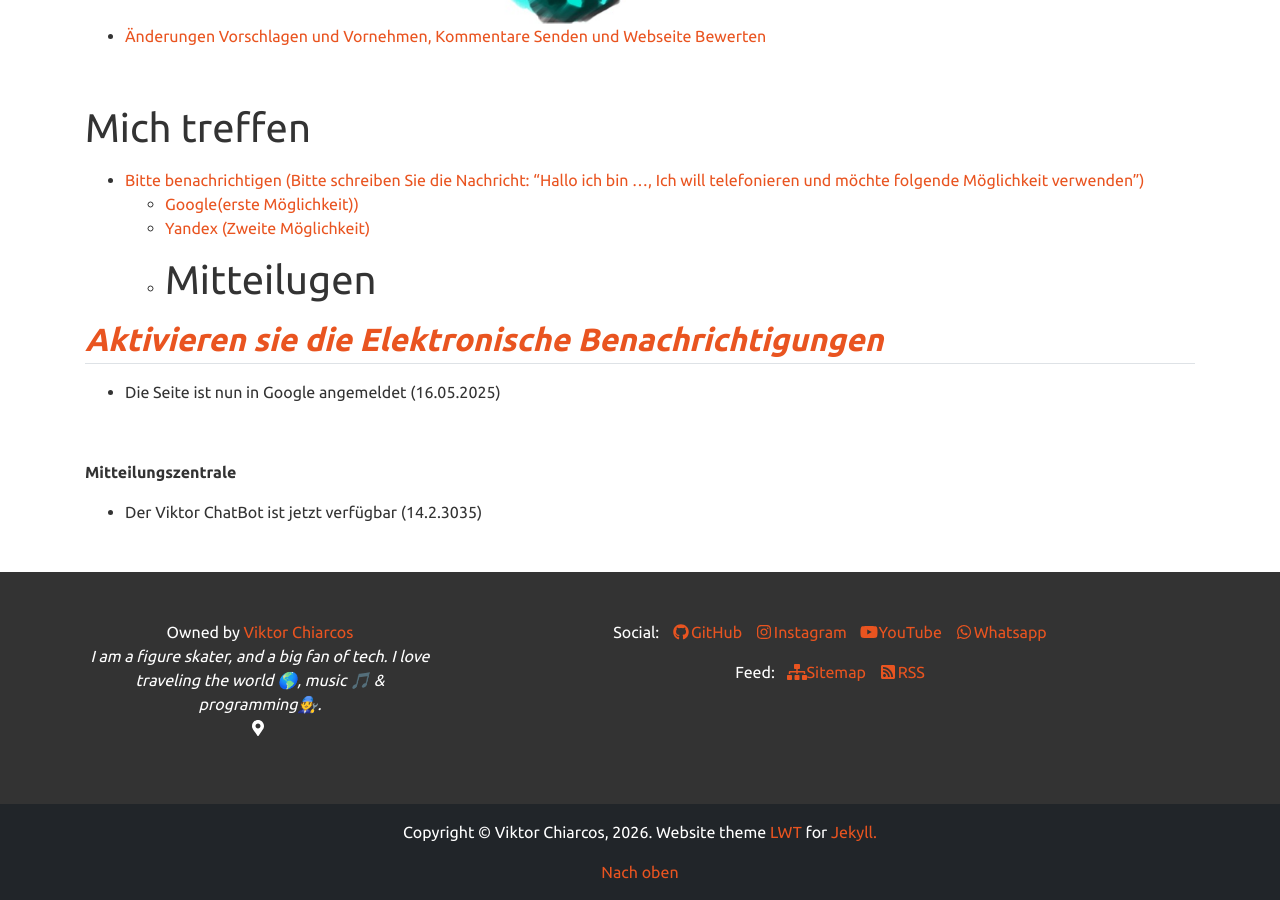
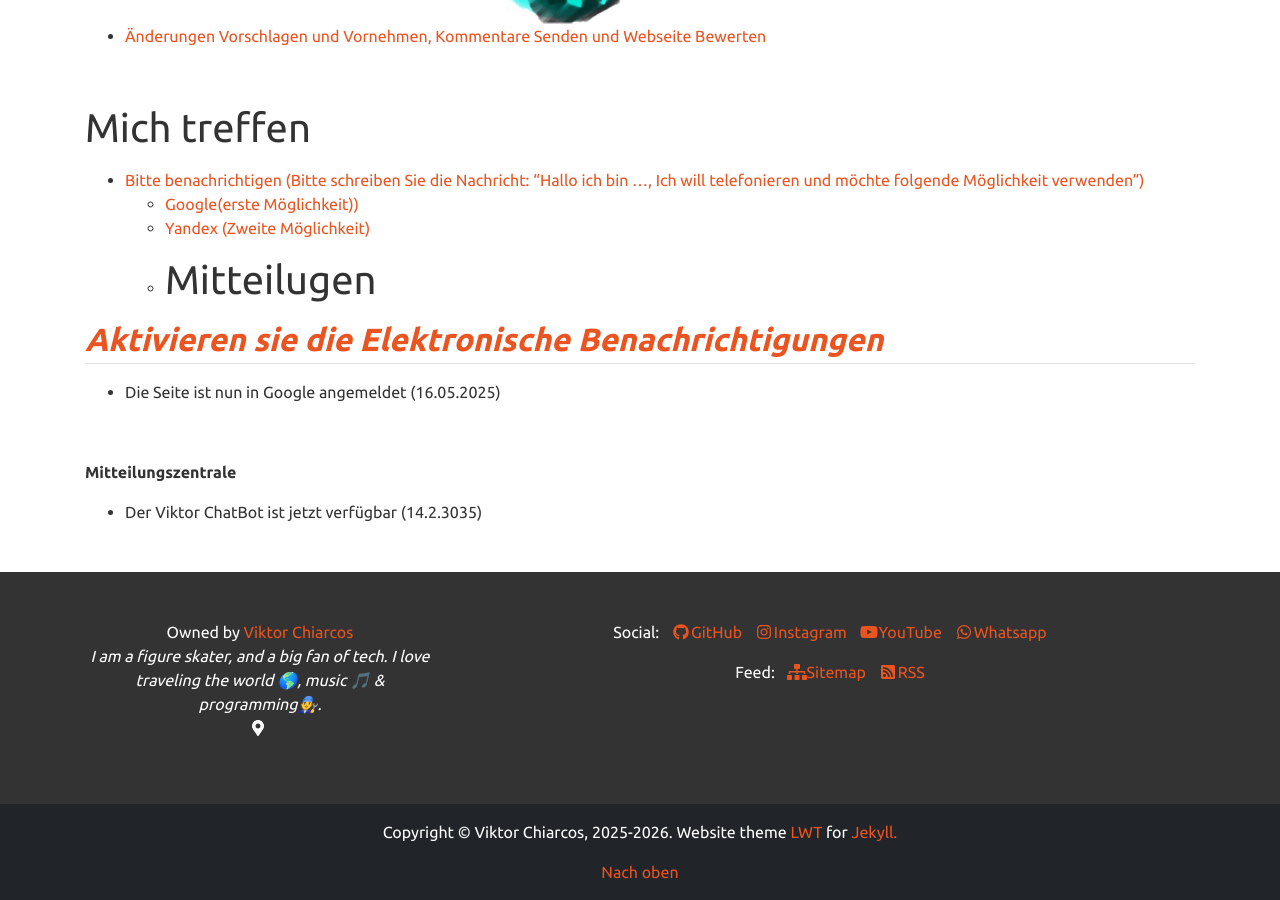
Before and after one commit to viktor-chiarcos/viktor-chiarcos.github.io, a Jekyll site: the page built from index.md, in a window 1280 px wide and 900 px high, scrolled down 2919 px. Built offline with Jekyll 4.4.1, drawn with Linux system fonts in a browser that asks for light colours.

Commit message:
Update copyright year in footer.html

```diff
--- a/_includes/footer.html
+++ b/_includes/footer.html
@@ -51,7 +51,7 @@
     <div class="page-footer-copyright">
         <div class="container text-center">
             <!-- copyright info -->
-            <p>Copyright &copy; {{ owner.owner }}, {{ "now" | date: "%Y" }}. Website theme <a href="https://github.com/manid2/lone-wolf-theme/">LWT</a> for <a href="https://jekyllrb.com/">Jekyll.</a>
+            <p>Copyright &copy; {{ owner.owner }}, 2025-{{ "now" | date: "%Y" }}. Website theme <a href="https://github.com/manid2/lone-wolf-theme/">LWT</a> for <a href="https://jekyllrb.com/">Jekyll.</a>
             </p>
           <a href="#position_oben">Nach oben</a>
         </div>
```
